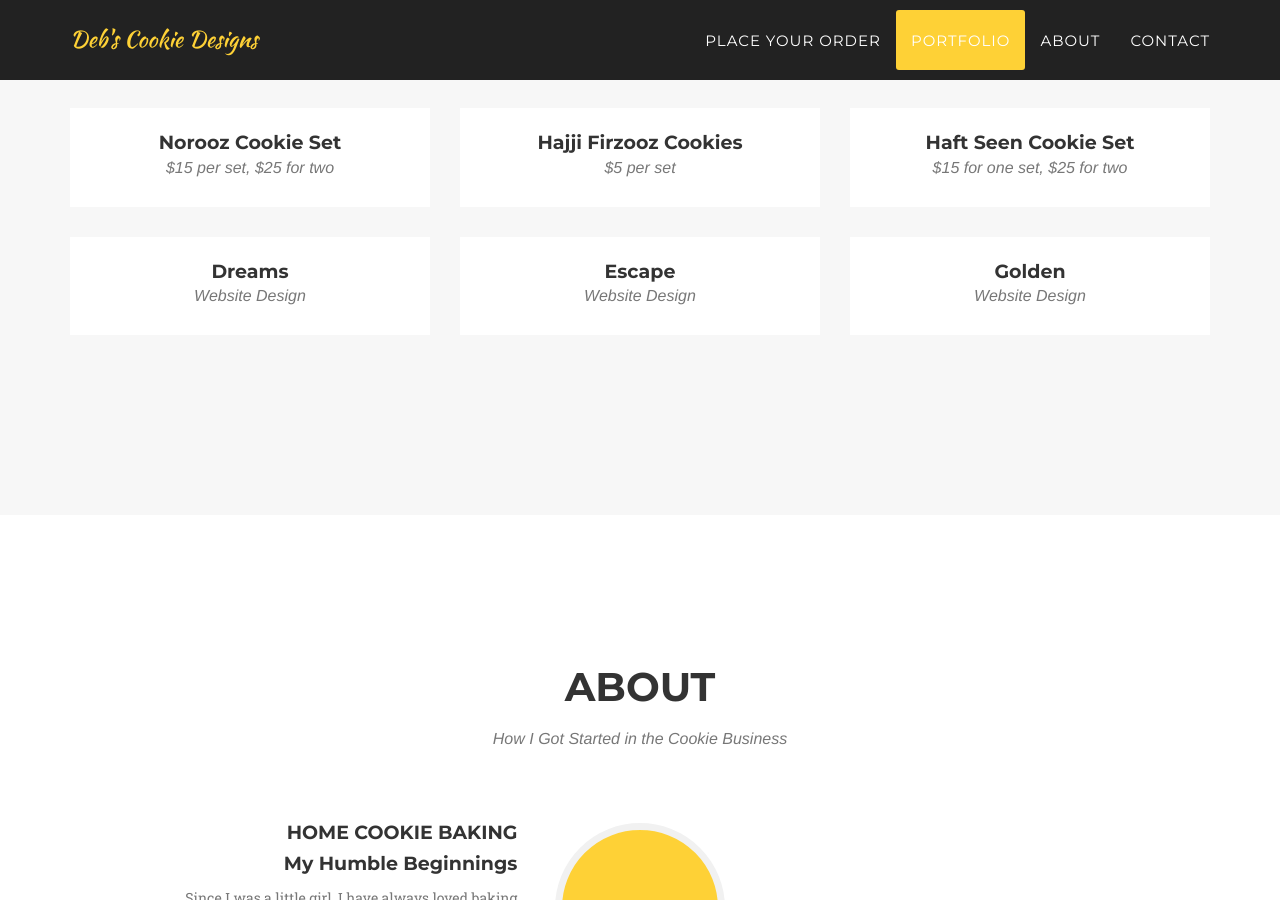
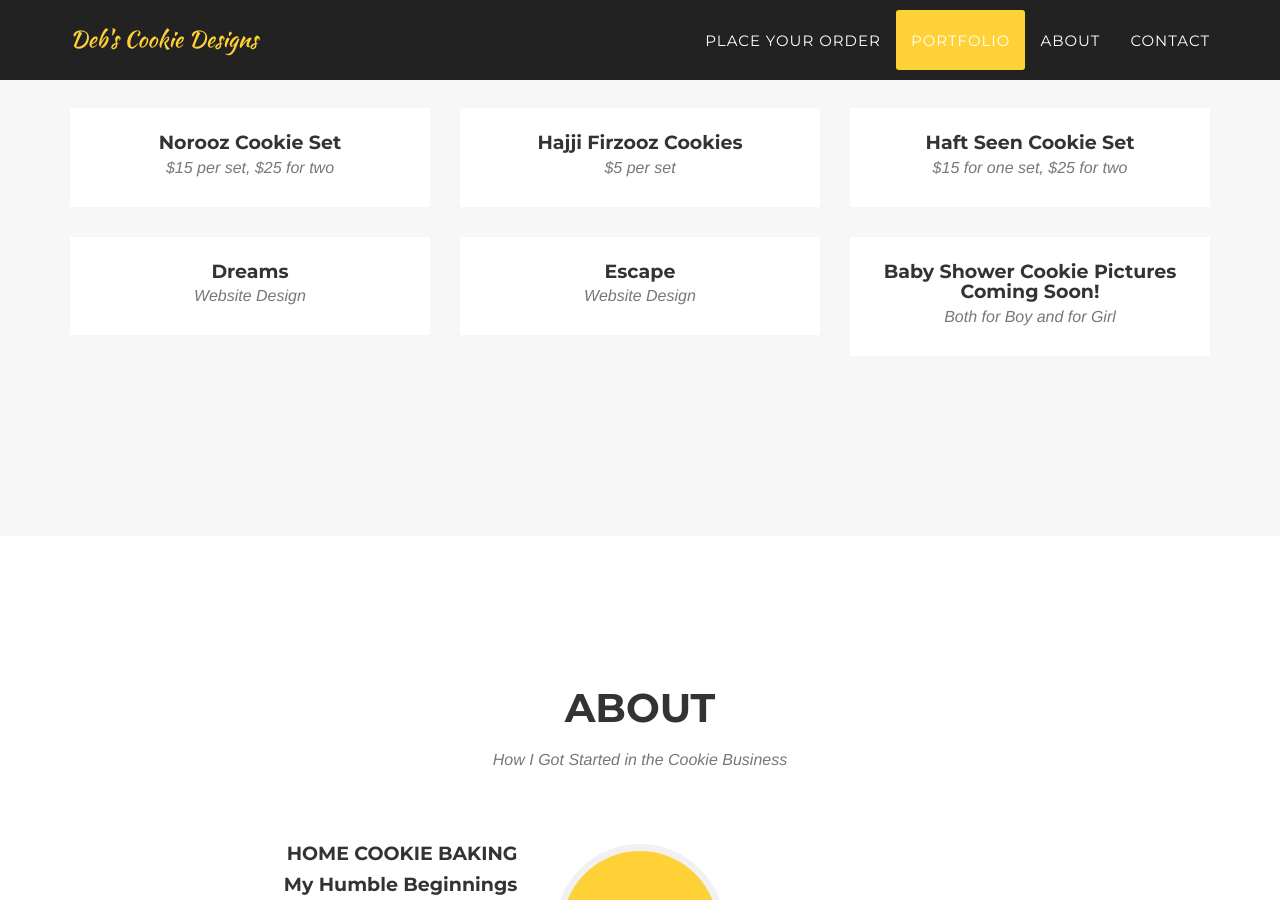
Before and after one commit to DEB72/Cookie, a Jekyll site: the page built from _posts/2014-07-16-project-3.markdown, in a window 1280 px wide and 900 px high, scrolled down 1740 px. Built offline with Jekyll 4.4.1, drawn with Linux system fonts in a browser that asks for light colours; some web fonts are replaced.

Commit message:
Update 2014-07-16-project-3.markdown

```diff
--- a/_posts/2014-07-16-project-3.markdown
+++ b/_posts/2014-07-16-project-3.markdown
@@ -1,6 +1,6 @@
 ---
-title: Golden
-subtitle: Website Design
+title: Baby Shower Cookie Pictures Coming Soon!
+subtitle: Both for Boy and for Girl
 layout: default
 modal-id: 3
 date: 2014-07-16
```
